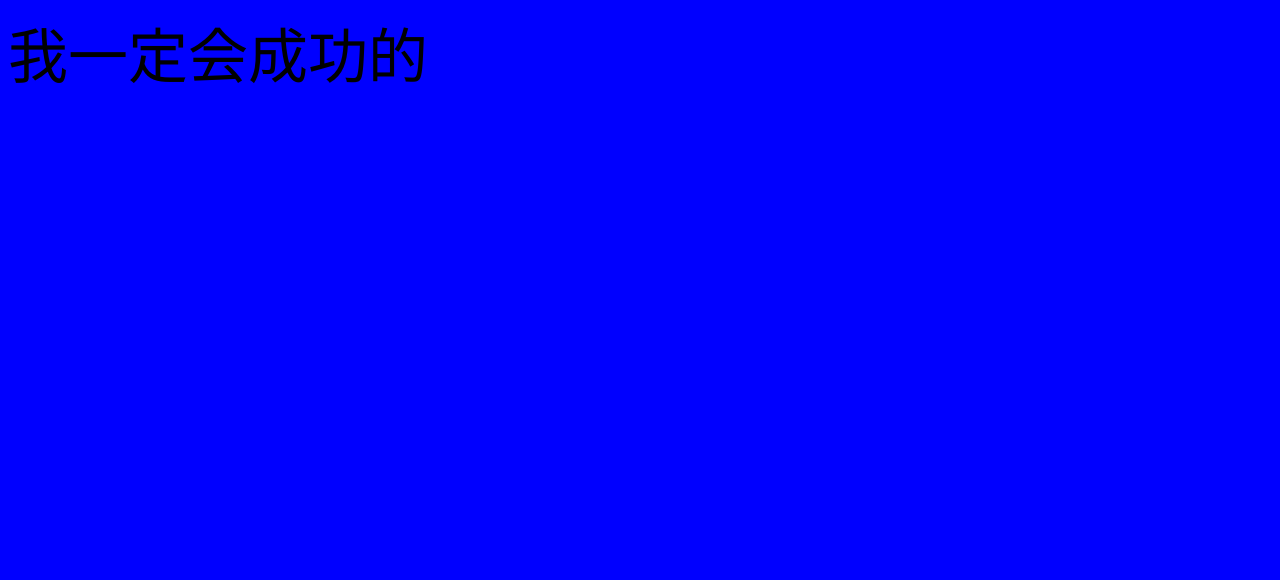
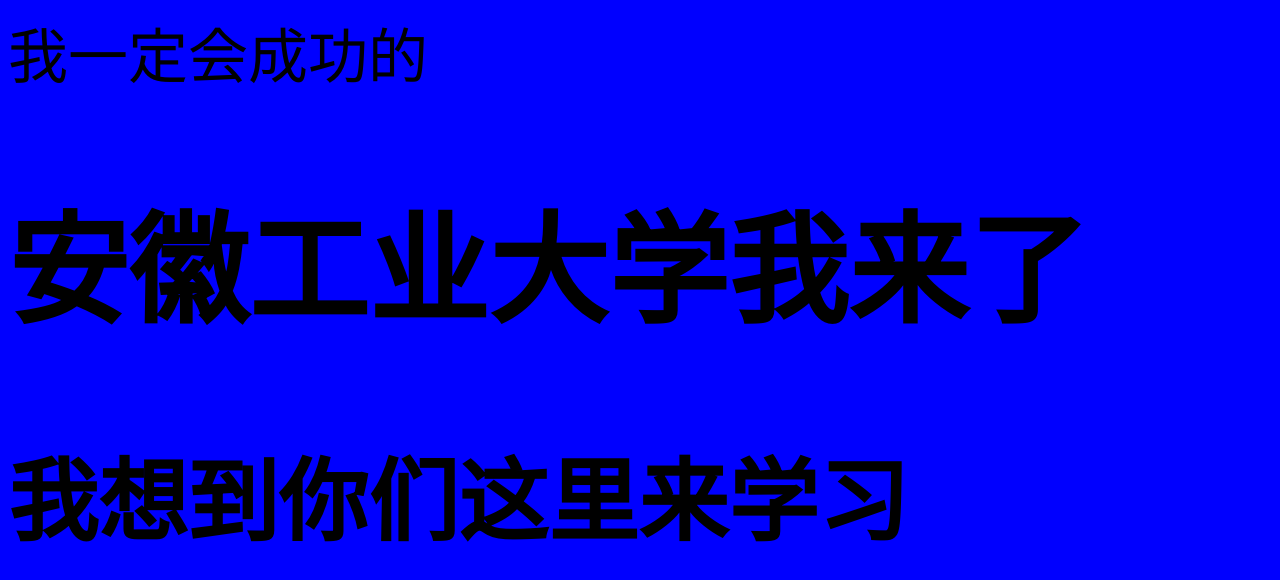
Before and after one commit to zilongwu/demo3, a plain HTML site: page index.html in a window 1280 px wide. Drawn offline with Linux system fonts and the light colour scheme.

Commit message:
这是我的代码

```diff
--- a/index.html
+++ b/index.html
@@ -11,7 +11,8 @@
 
 <body>
     我一定会成功的
-
+    <h1>安徽工业大学我来了</h1>
+    <h2>我想到你们这里来学习</h2>
 </body>
 
 </html>
```
